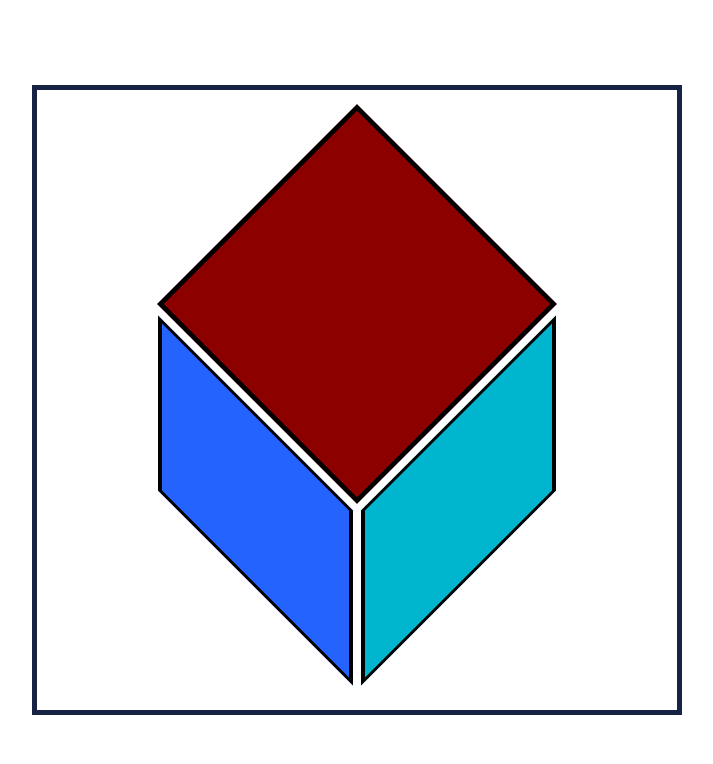
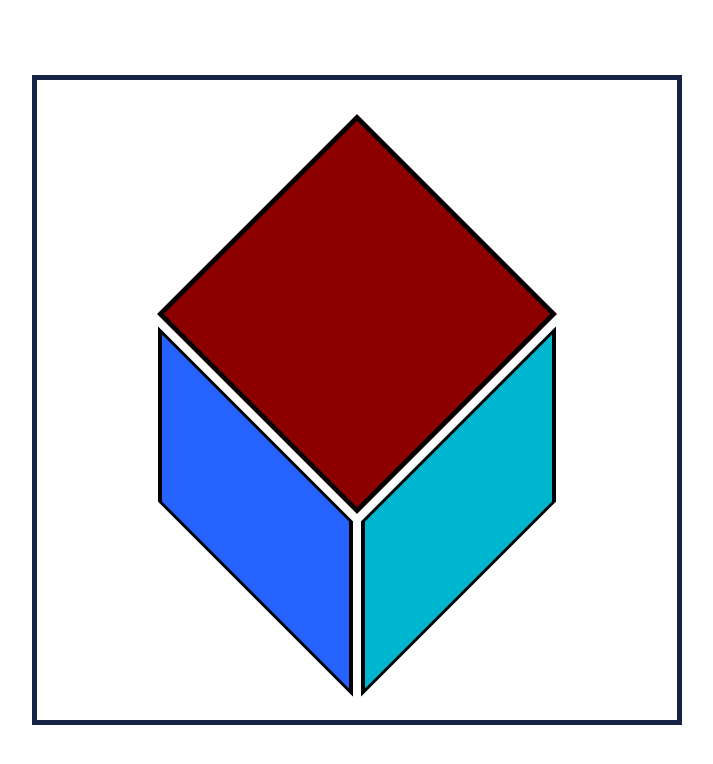
Before and after one commit to Guenfoudi-Mohamed/transform_EX2, a plain HTML site: page index.html in a window 1280 px wide. Shown: the whole page, without its empty margins (283-996 px from the left). Drawn offline with Linux system fonts and the light colour scheme.

Commit message:
Update transform_EX2.css

```diff
--- a/transform_EX2.css
+++ b/transform_EX2.css
@@ -3,10 +3,10 @@
 /*=== Start body ===*/
 body{width: 100%;height: 100vh;}
 /*=== Start Section ===*/
-body section{width:650px;height:630px;position:fixed;top:50%;left:50%;border:5px solid  rgb(22,35,69);transform:translate(-50%,-50%);}
-body section .square_1{width: 180px;height: 180px;position: relative;top: 20%;transform: rotate(45deg) scale(1.57);background-color: rgb(141, 0, 0);margin: 0px auto;border: 3px solid black;}
+body section{width:650px;height:650px;position:fixed;top:50%;left:50%;border:5px solid  rgb(22,35,69);transform:translate(-50%,-50%);}
+body section .square_1{width: 180px;height: 180px;position: relative;top: 22.5%;transform: rotate(45deg) scale(1.57);background-color: rgb(141, 0, 0);margin: 0px auto;border: 3px solid black;}
     /* start content_bottom */
-body section .content_botttom{position: relative;top:139px; display: flex;margin: 0px auto;width: max-content;}
+body section .content_botttom{position: relative;top:160px; display: flex;margin: 0px auto;width: max-content;}
     /* start rectangle 2-3 */
 body section .content_botttom .rectangle_2 , .rectangle_3{width: 195px;height: 175px;border: 4px solid black;margin:4px;}
 body section .content_botttom .rectangle_2{transform: skewY(45deg);background-color: rgb(37, 99, 255);}
```
